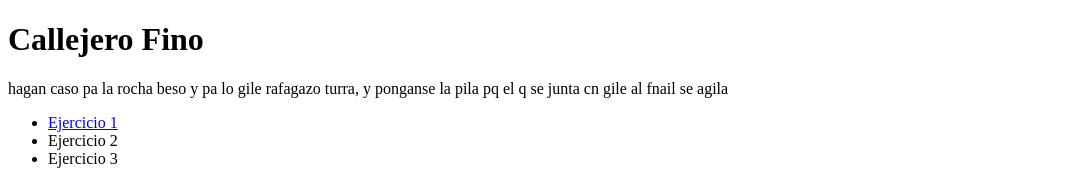
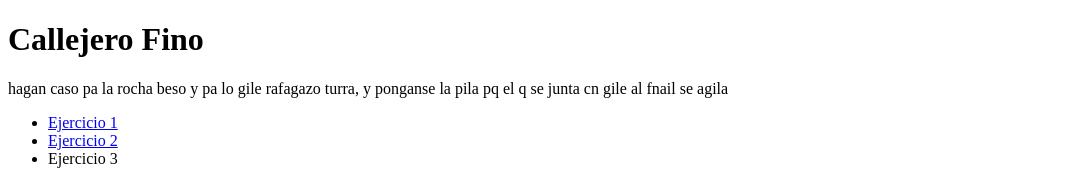
Before and after one commit to depompeyavengo22/informatica, a plain HTML site: page index.html in a window 1280 px wide. Shown: the top 182 px of the page, without its empty margins (0-1076 px from the left). Drawn offline with Linux system fonts and the light colour scheme.

Commit message:
Add files via upload

```diff
--- a/index.html
+++ b/index.html
@@ -8,7 +8,7 @@
        <p>hagan caso pa la rocha beso y pa lo gile rafagazo turra, y ponganse la pila pq el q se junta cn gile al fnail se agila</p>
        <ul>
         <li><a href="./enlace.html">Ejercicio 1</a></li>
-        <li>Ejercicio 2</li>
+        <li><a href="./tablas.html">Ejercicio 2</a></li>
         <li>Ejercicio 3</li>
        </ul>
        <img src="./images.jpg">
```
